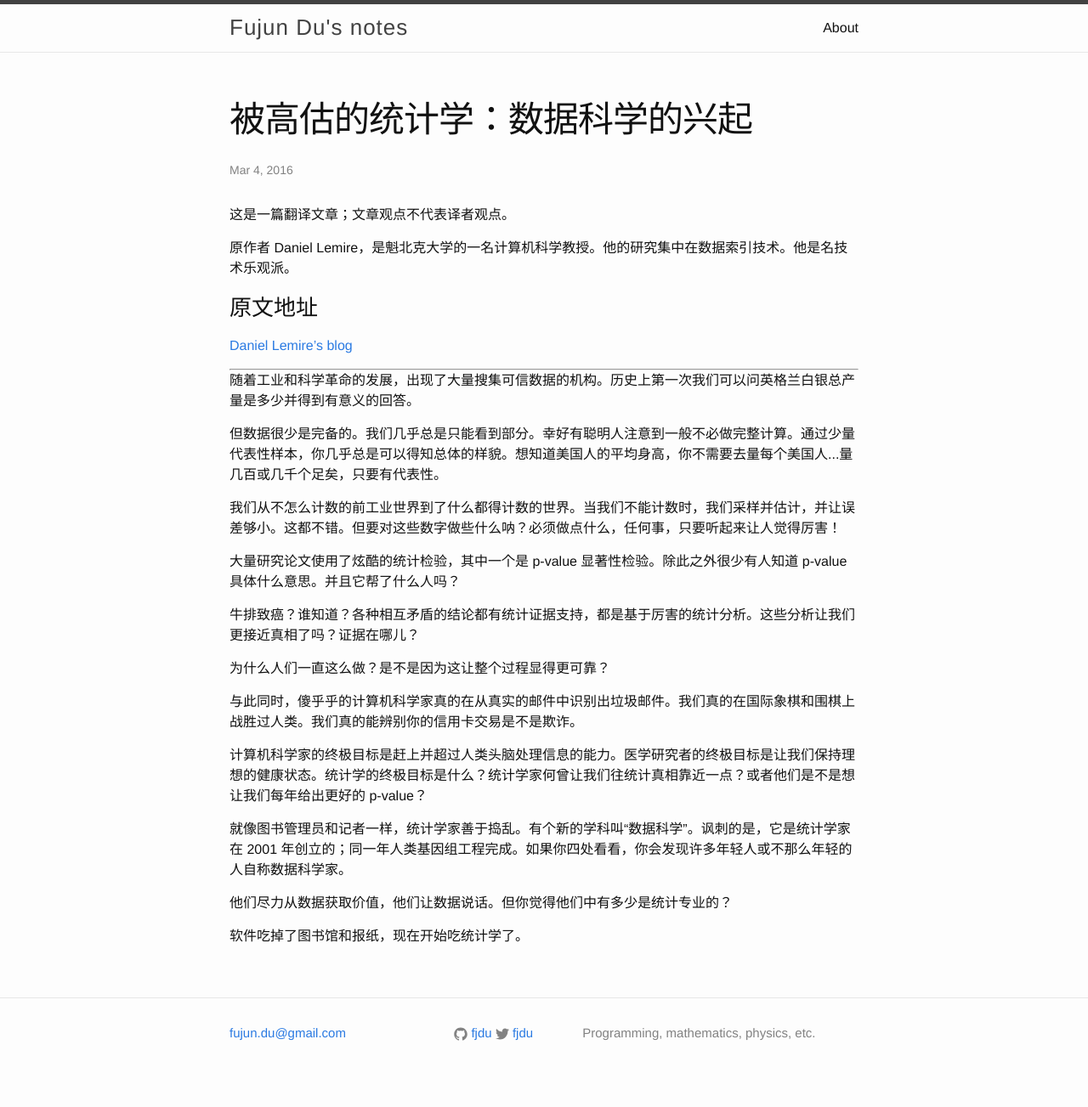
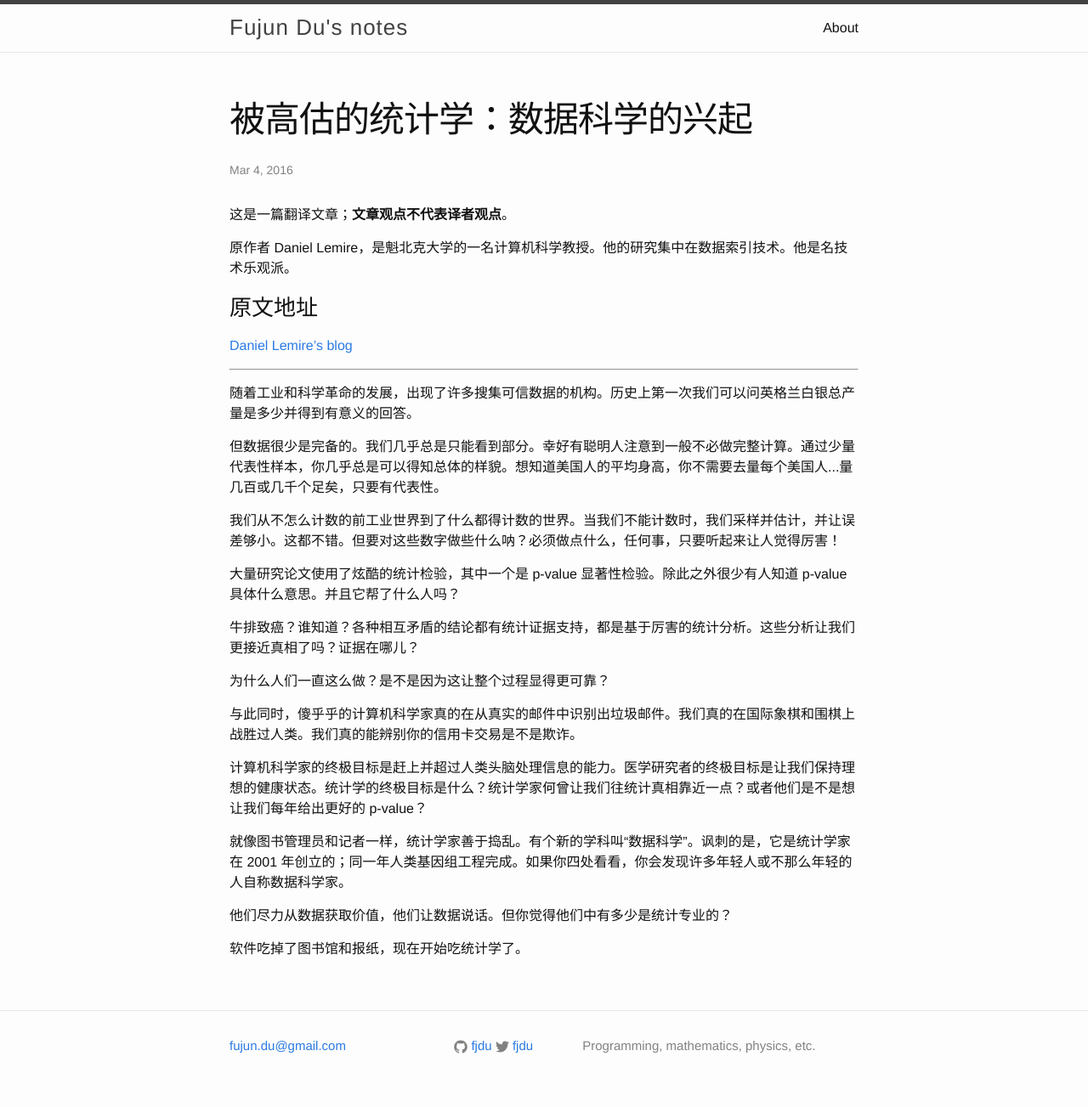
Before and after one commit to fjdu/fjdu.github.io, a Jekyll site: the page built from _posts/2016-03-04-statistics-overated-rise-data-science.markdown, in a window 1280 px wide. Shown: the whole page at 85% size. Built offline with Jekyll 4.4.1, drawn with Linux system fonts in a browser that asks for light colours.

Commit message:
new articles

```diff
--- a/_posts/2016-03-04-statistics-overated-rise-data-science.markdown
+++ b/_posts/2016-03-04-statistics-overated-rise-data-science.markdown
@@ -6,7 +6,7 @@ categories: data science
 ---
 
 <p>
-这是一篇翻译文章；文章观点不代表译者观点。
+这是一篇翻译文章；<b>文章观点不代表译者观点</b>。
 </p>
 
 <p>
@@ -17,9 +17,11 @@ categories: data science
 [Daniel Lemire's blog](http://lemire.me/blog/2016/03/03/statistics-is-overrated-the-rise-of-data-science/)
 
 <hr>
+<p>
+</p>
 
 <p>
-随着工业和科学革命的发展，出现了大量搜集可信数据的机构。历史上第一次我们可以问英格兰白银总产量是多少并得到有意义的回答。
+随着工业和科学革命的发展，出现了许多搜集可信数据的机构。历史上第一次我们可以问英格兰白银总产量是多少并得到有意义的回答。
 </p>
 
 <p>
```
